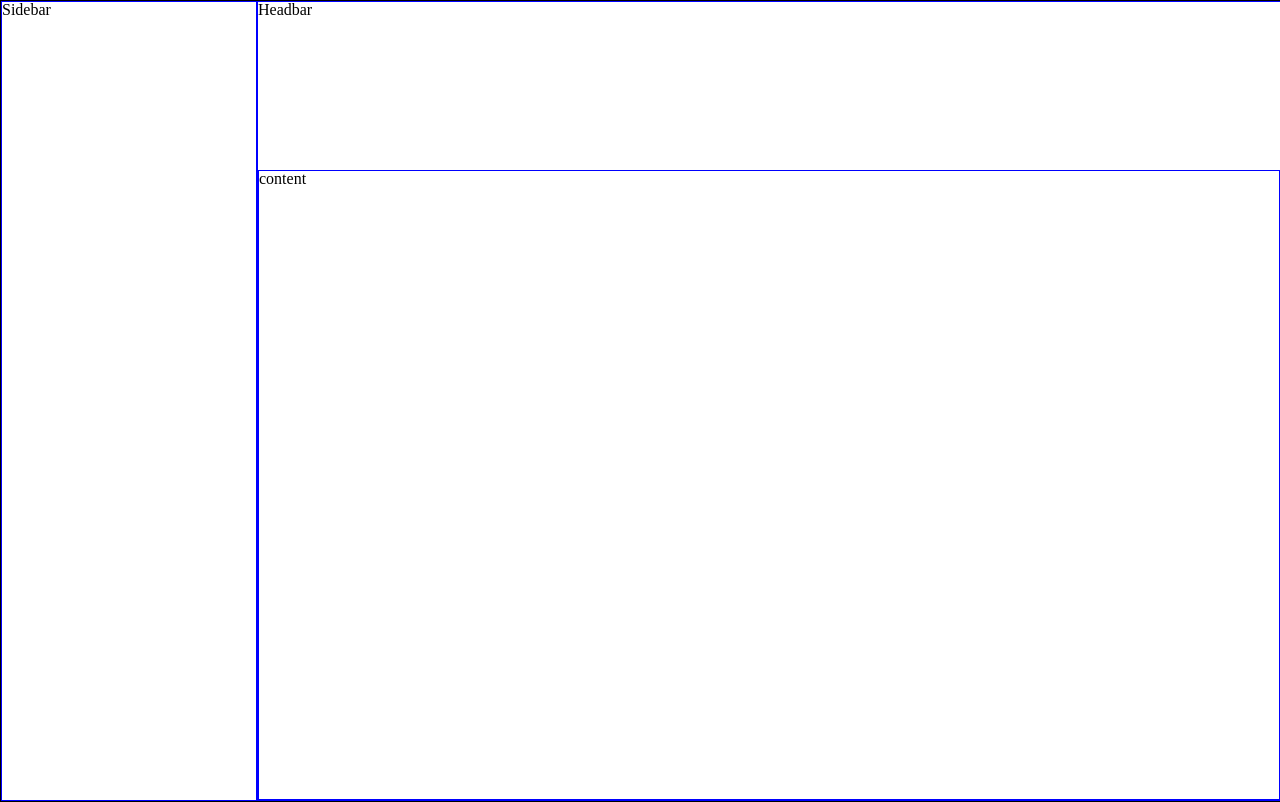
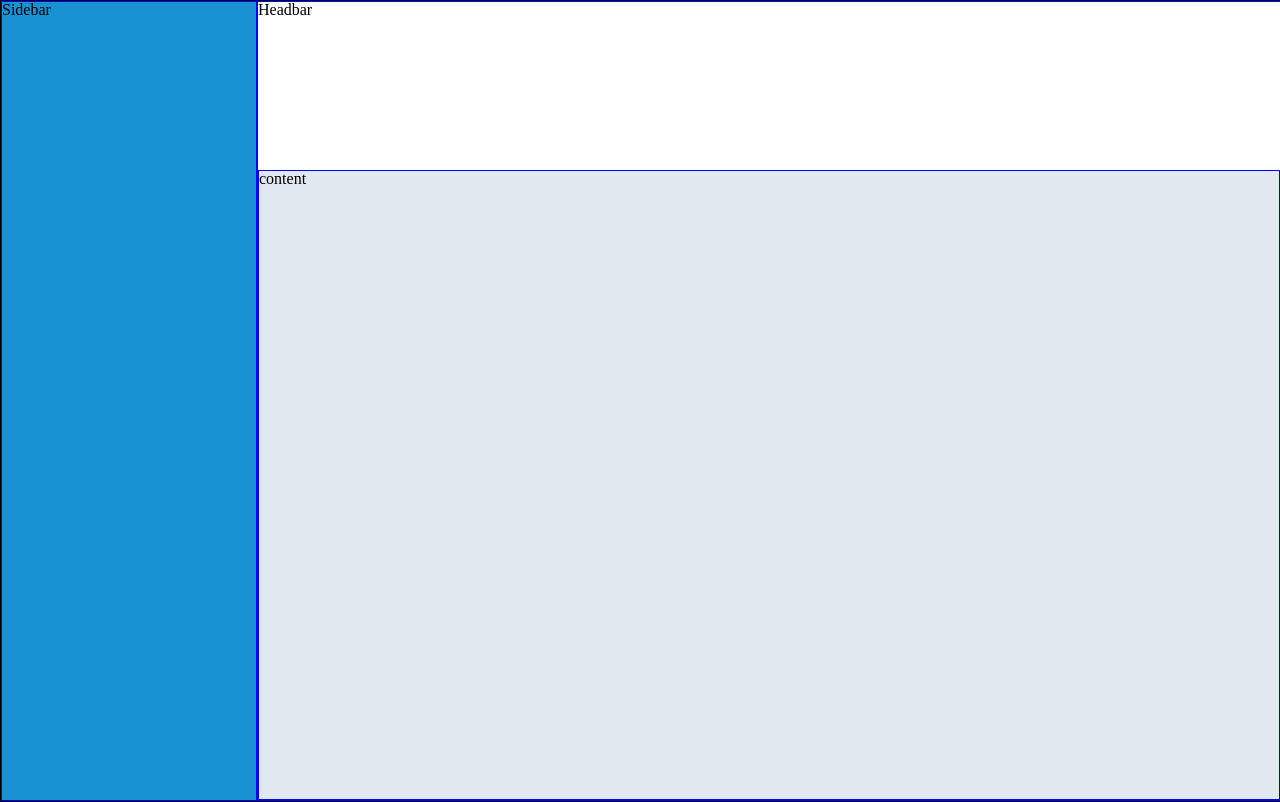
Before and after one commit to mio2smug/dashboard, a plain HTML site: page index.html in a window 1280 px wide. Drawn offline with Linux system fonts and the light colour scheme.

Commit message:
colors added

```diff
--- a/style.css
+++ b/style.css
@@ -11,6 +11,7 @@ body, html{
     grid-template-columns: 20.0% auto;
     gap: 0px;
     border: 1px solid black;
+    background-color: #1992D4;
   }
 
     .container > div{
@@ -18,10 +19,12 @@ body, html{
     }
 
     .subcontainer{
+      background-color: #FFFFFF;
       display: grid;
       grid-template-rows: 21% auto;
     }
 
       .subcontainer > div {
         border: 1px solid blue;
+        background-color: #E2E8F0;
       }
```
Also changed, not shown: index.html (+6 -0 lines).
